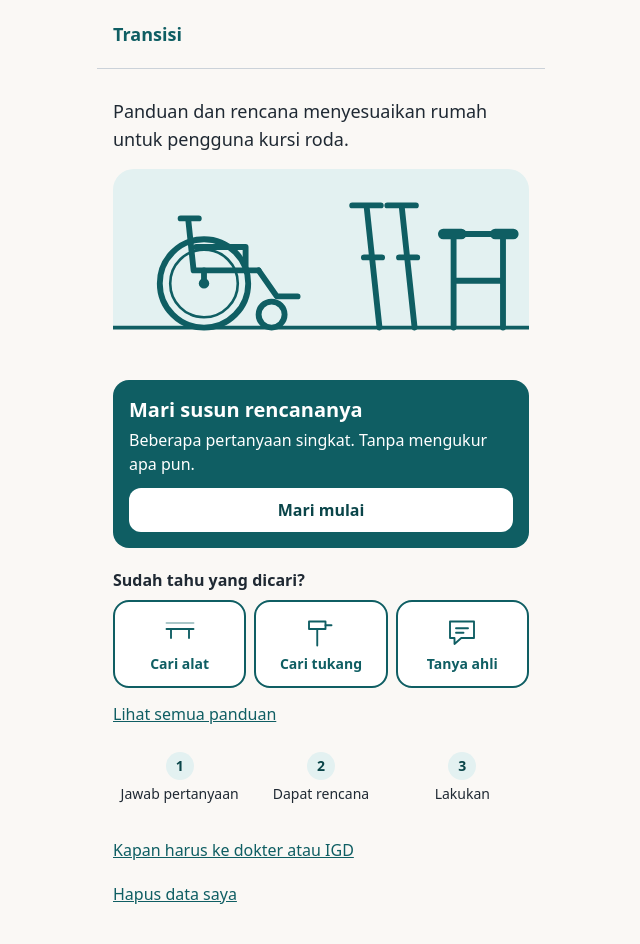
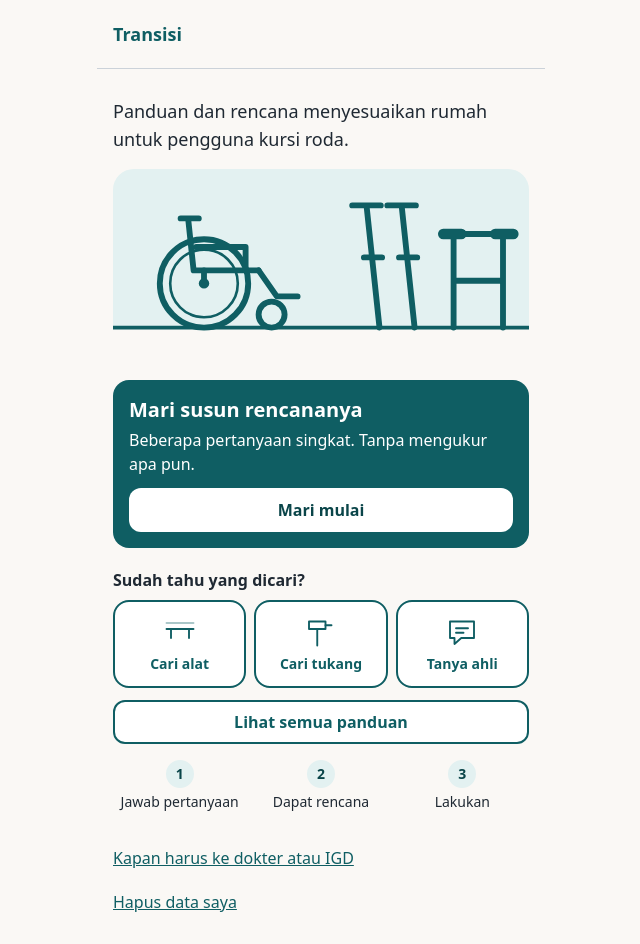
Before and after one commit to titohanafi/transisidnr, a React (Vite) app: page /#/ in a window 1280 px wide. Shown: the whole page, without its empty margins (319-959 px from the left). Built offline with nearby package versions, Linux system fonts and the light colour scheme.

Commit message:
Beranda: Lihat semua panduan jadi tombol
Co-Authored-By: Claude Sonnet 5.5 <noreply@anthropic.com>

```diff
--- a/src/screens/Beranda.tsx
+++ b/src/screens/Beranda.tsx
@@ -2,6 +2,7 @@ import type { ReactNode } from "react";
 import { Link } from "react-router-dom";
 import { Halaman } from "../components/Halaman";
 import { IkonAksi, IlustrasiBeranda } from "../components/Ikon";
+import { TombolLink } from "../components/Tombol";
 import { konten } from "../domain/content";
 
 const { app, beranda, umum } = konten.ui;
@@ -45,9 +46,9 @@ export function Beranda() {
             {pilih.tahu.ahli}
           </Ubin>
         </div>
-        <Link to="/jelajah" className="mt-1 inline-flex min-h-sentuh items-center text-utama underline">
+        <TombolLink to="/jelajah" gayaTombol="sekunder" className="mt-3 w-full">
           {pilih.tahu.semua}
-        </Link>
+        </TombolLink>
       </section>
 
       <ol className="mt-4 flex gap-2" aria-label={beranda.caraKerja}>
```
